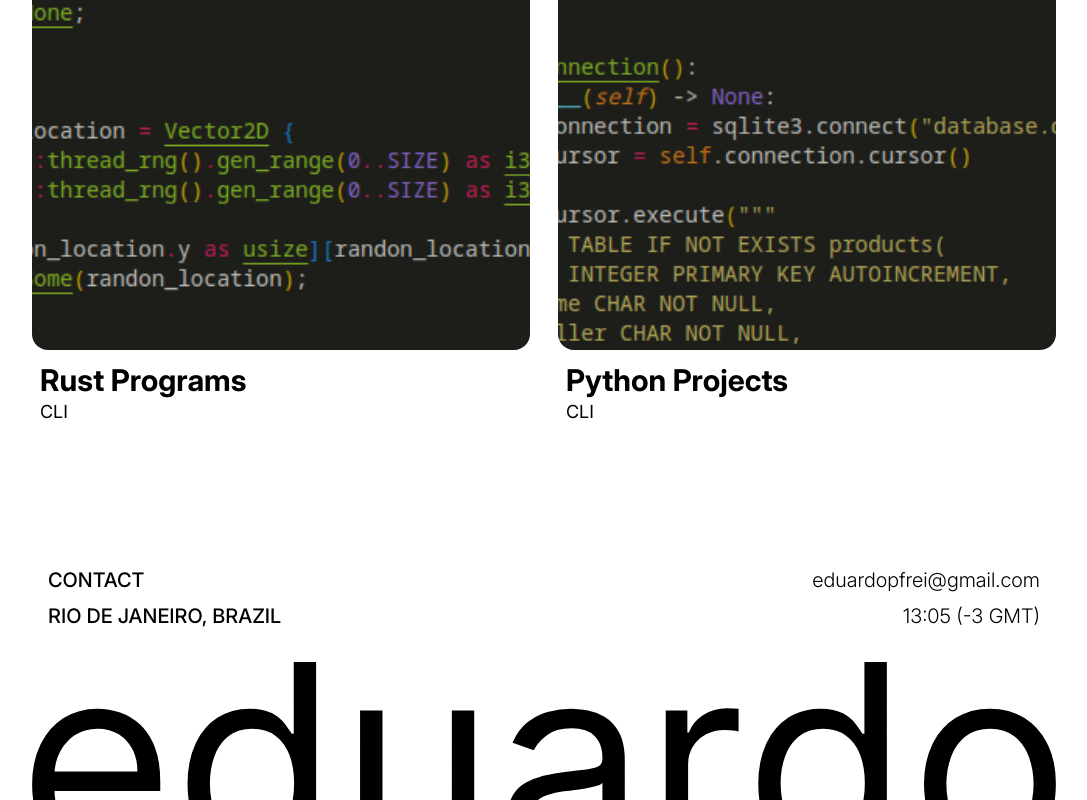
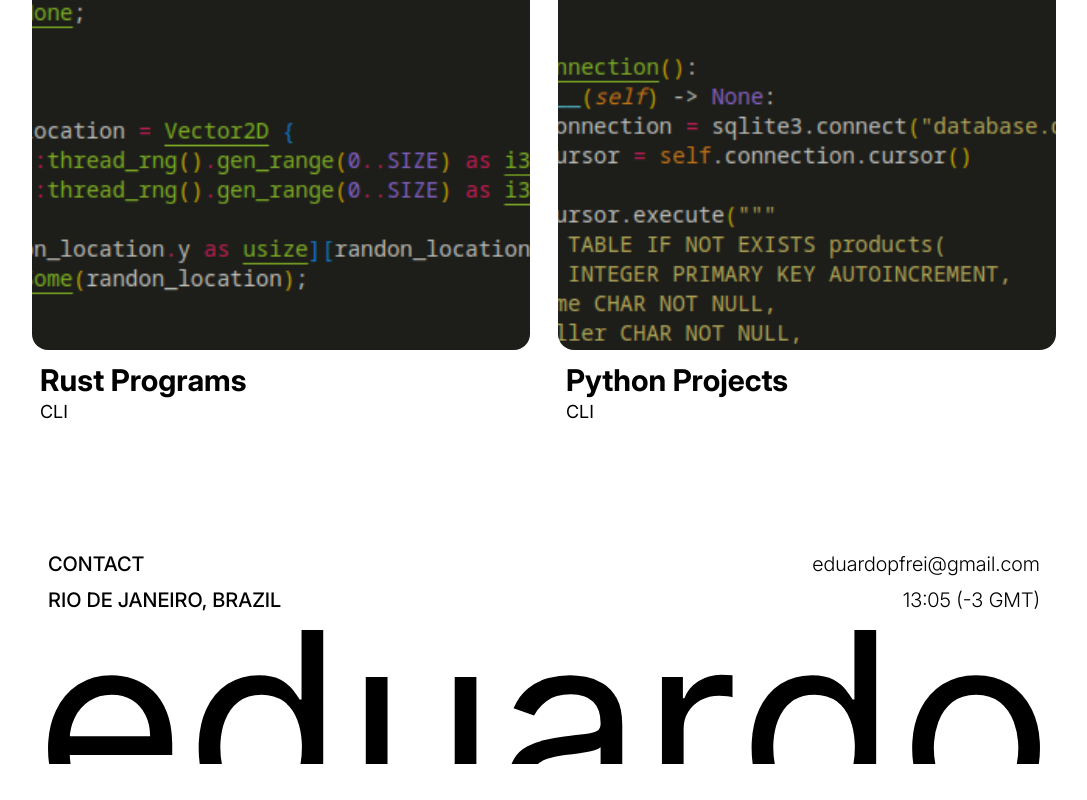
Before and after one commit to Edhet/eduardop, an Angular app: page / in a window 1280 px wide. Shown: the part 5438-6238 px from the top of the page, without its empty margins (96-1183 px from the left). After the commit the page ends 6202 px from the top, so only its background shows below. Built offline with nearby package versions, Linux system fonts and the light colour scheme.

Commit message:
Minor padding on footer svg name

```diff
--- a/src/app/components/footer/footer.component.html
+++ b/src/app/components/footer/footer.component.html
@@ -1,5 +1,5 @@
-<footer class="flex flex-col relative overflow-hidden gap-4 justify-center md:justify-start min-w-min pt-16 mt-12 slowFade text-black dark:text-white">
-  <div class="flex flex-col gap-2 text-sm md:text-xl p-4">
+<footer class="flex flex-col relative overflow-hidden gap-4 px-4 justify-center md:justify-start min-w-min pt-16 mt-12 slowFade text-black dark:text-white">
+  <div class="flex flex-col gap-2 text-sm md:text-xl">
     <div class="flex flex-wrap gap-2">
       <p class="font-medium uppercase">{{localizationService.headerContent.contactText}}</p>
       <p class="h-fit my-auto font-light select-all ml-auto">{{localizationService.headerContent.email}}</p>
```
